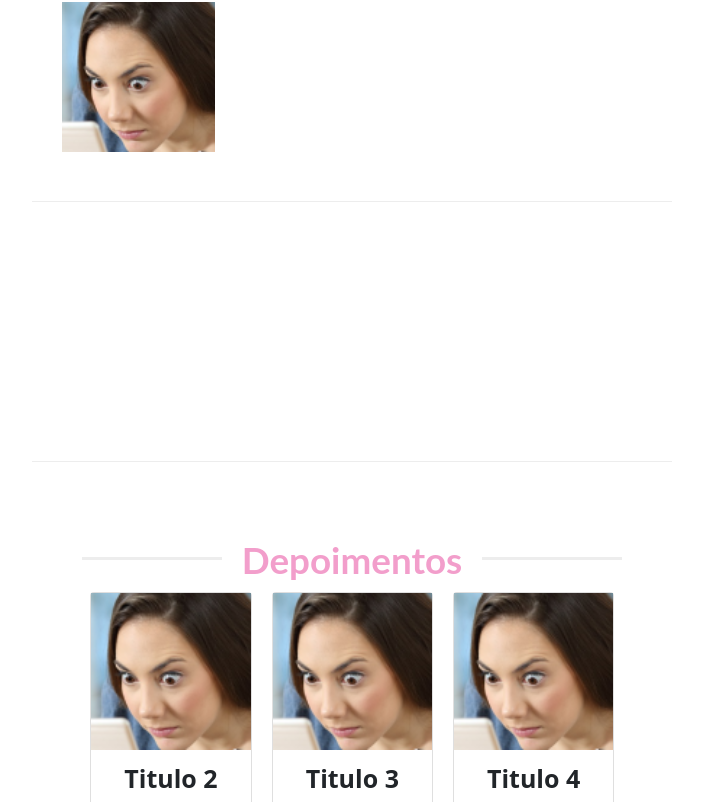
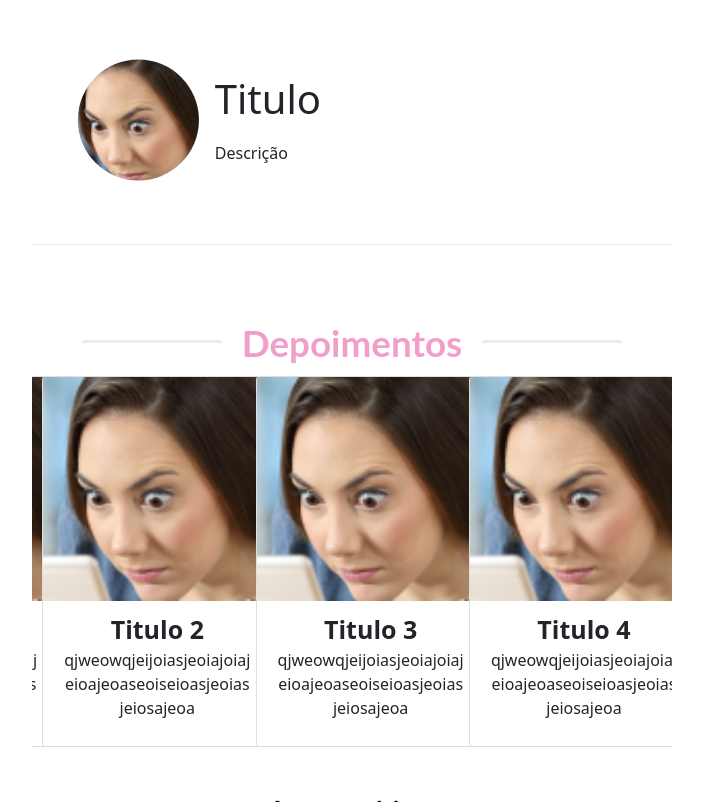
Before and after one commit to Thiteago/ProjetoReact, a React (Create React App) app: page / in a window 1280 px wide. Shown: the part 1738-2540 px from the top of the page, without its empty margins (288-991 px from the left). Built offline with nearby package versions, Linux system fonts and the light colour scheme; a web font is replaced by a local one.

Commit message:
create template of category list

```diff
--- a/src/components/CategoryList.tsx
+++ b/src/components/Category.tsx
@@ -1,7 +1,7 @@
 import '../styles/CategoryList.scss';
 import avatar from '../assets/img/cliente-av-fit.png';
 
-export function CategoryList(){
+export function Category(){
     return(
         <>
             <div className="container-cards">
@@ -9,9 +9,11 @@ export function CategoryList(){
                     <div className="icon-category">
                         <img src={avatar} alt="#" />
                     </div>
-                    <div className="info-category"></div>
+                    <div className="info-category">
+                        <div className='title'><h1>Titulo</h1></div>
+                        <div className='description'>Descrição</div>
+                    </div>
                 </div>
-                <div className='card-category'></div>
             </div>
         </>
     )
--- a/src/pages/Home.tsx
+++ b/src/pages/Home.tsx
@@ -10,7 +10,7 @@ import '../styles/home.scss'
 import '../styles/maisvendidos.scss'
 import '../styles/ultimostrabalhos.scss'
 import {Promocoes} from '../components/Promocoes';
-import { CategoryList } from "../components/CategoryList";
+import { Category } from "../components/Category";
 
 
 export function Home(){
@@ -65,8 +65,7 @@ export function Home(){
                             <p>Para sua Festa</p>
                         <span className="divider"></span>
                     </h1>
-
-                    <CategoryList></CategoryList>
+                    <Category></Category>
 
                 </div>
 
--- a/src/styles/CategoryList.scss
+++ b/src/styles/CategoryList.scss
@@ -13,11 +13,22 @@
     align-items: center;
     border-bottom: 1px solid #EDEDED;
 
+    .info-category{
+
+        .title{
+            padding-bottom: 10px;
+        }
+    }
+
     .icon-category{
         display: flex;
         height: 150px;
         padding-left: 30px;
 
+        >img{
+            clip-path: circle(40%);
+        }
+
     }
 
 }
--- a/src/styles/card.scss
+++ b/src/styles/card.scss
@@ -2,6 +2,8 @@
 .card{
     flex: 1;
     margin: 0 10px;
+    width: 230px;
+
 
     .content{
         padding: 10px 20px;
--- a/src/styles/testemunhos.scss
+++ b/src/styles/testemunhos.scss
@@ -25,7 +25,7 @@
     }
 
     .slider{
-        max-width: 85%;
+        max-width: 100%;
         display: flex;
 
         .card{
```
